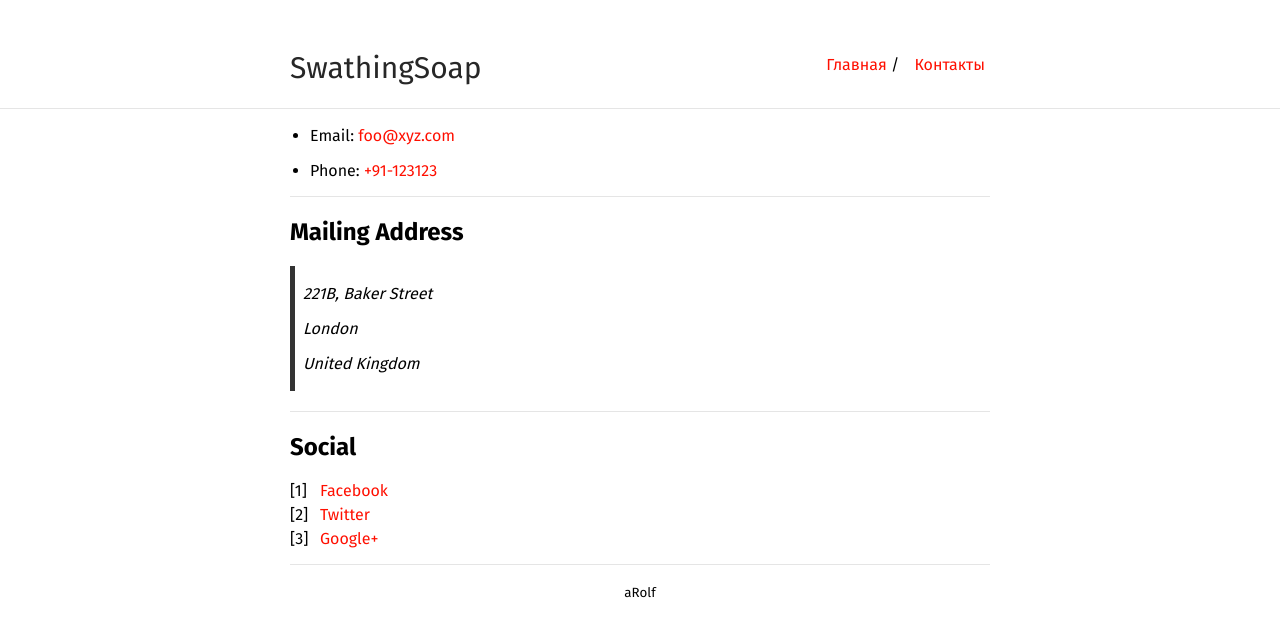
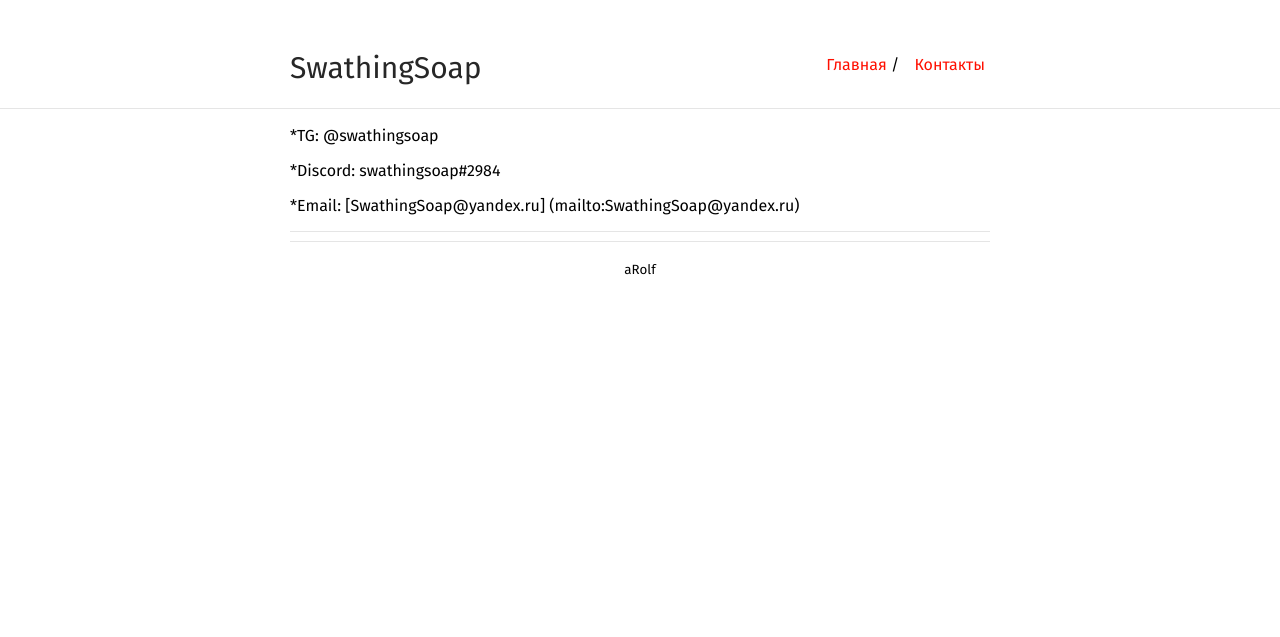
Before and after one commit to SwathingSoap/SwathingSoap.github.io, a Jekyll site: the page built from contact.md, in a window 1280 px wide. Shown: the top 637 px of the page. Built offline with Jekyll 4.4.1, drawn with Linux system fonts in a browser that asks for light colours.

Commit message:
Update contact.md

```diff
--- a/contact.md
+++ b/contact.md
@@ -3,24 +3,10 @@ layout: default
 is_contact: true
 ---
 
-* Email: [foo@xyz.com](mailto:foo@xyz.com)
+*TG: @swathingsoap
 
-* Phone: [+91-123123](tel:+91-123123)
+*Discord: swathingsoap#2984
+
+*Email: [SwathingSoap@yandex.ru] (mailto:SwathingSoap@yandex.ru)
 
 ---
-
-## Mailing Address
-
-> 221B, Baker Street
->
-> London
->
-> United Kingdom
-
----
-
-## Social
-
-1. [Facebook](#)
-2. [Twitter](#)
-3. [Google+](#)
```
